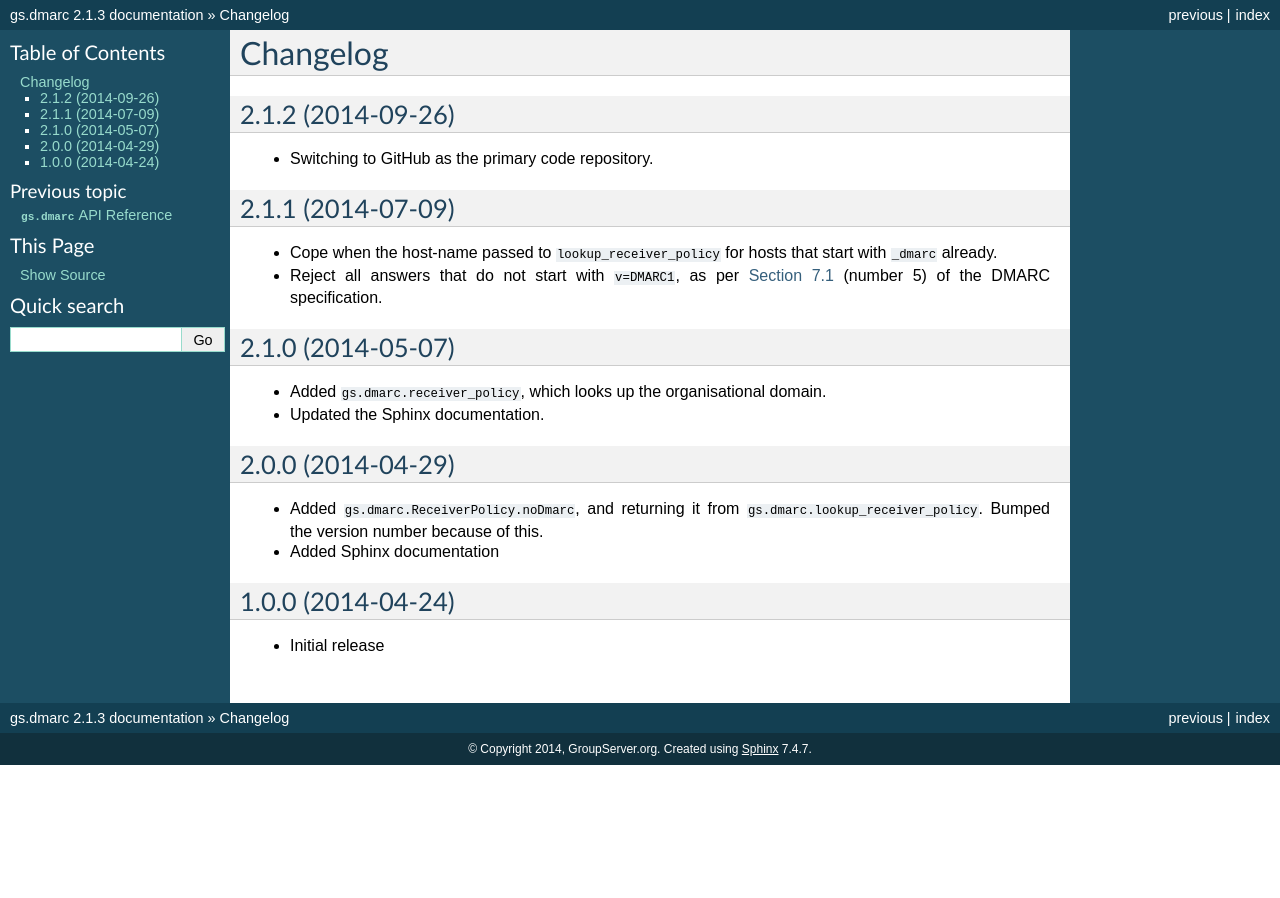
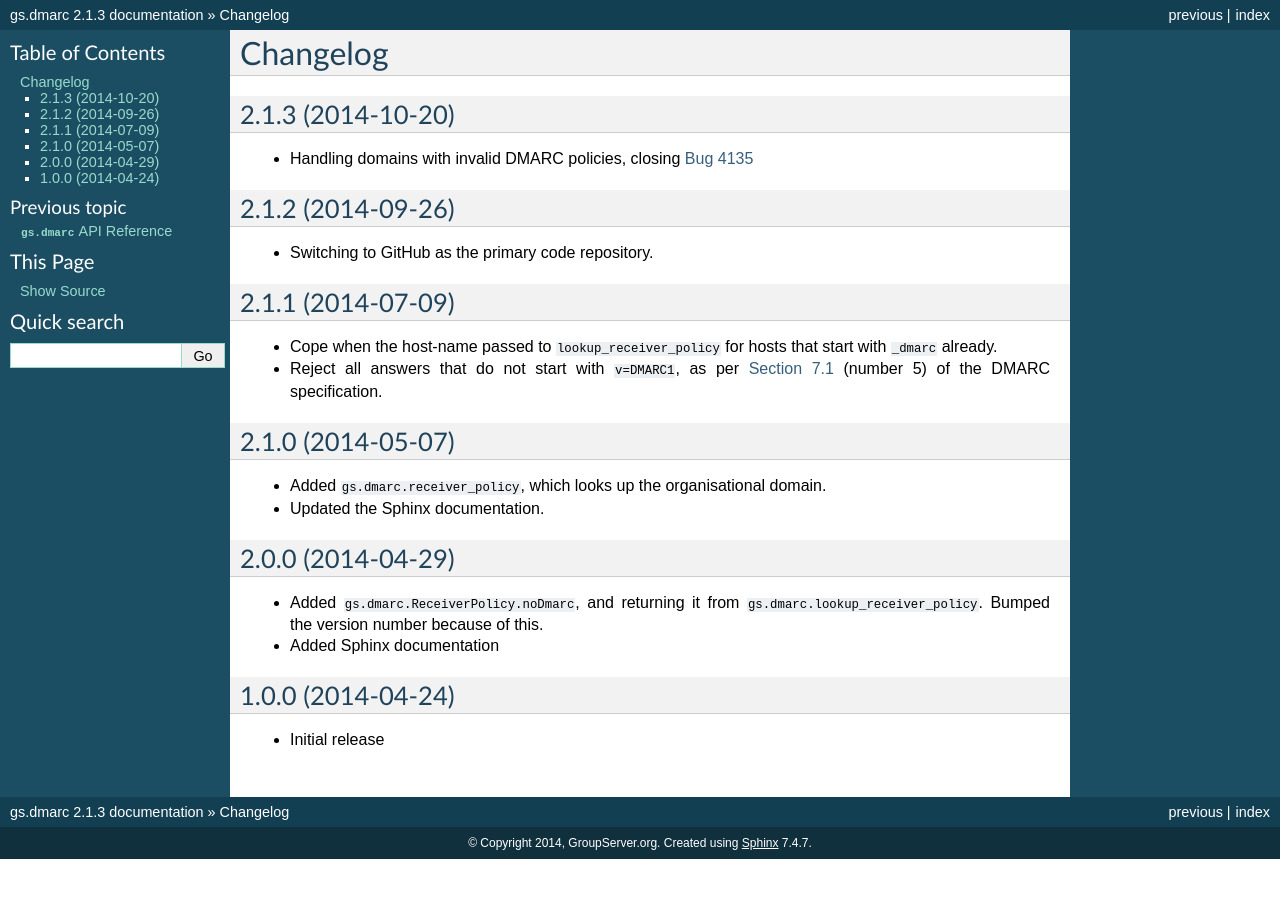
Before and after one commit to groupserver/gs.dmarc, a Sphinx documentation site: the page built from docs/HISTORY.rst, in a window 1280 px wide. Built offline with Sphinx 7.4.7, drawn with Linux system fonts in a browser that asks for light colours.

Commit message:
Updating the Changelog

```diff
--- a/docs/HISTORY.rst
+++ b/docs/HISTORY.rst
@@ -1,5 +1,11 @@
 Changelog
 =========
+
+2.1.3 (2014-10-20)
+------------------
+
+* Handling domains with invalid DMARC policies, closing `Bug 4135
+  <https://redmine.iopen.net/issues/4135>`_
 
 2.1.2 (2014-09-26)
 ------------------
```
